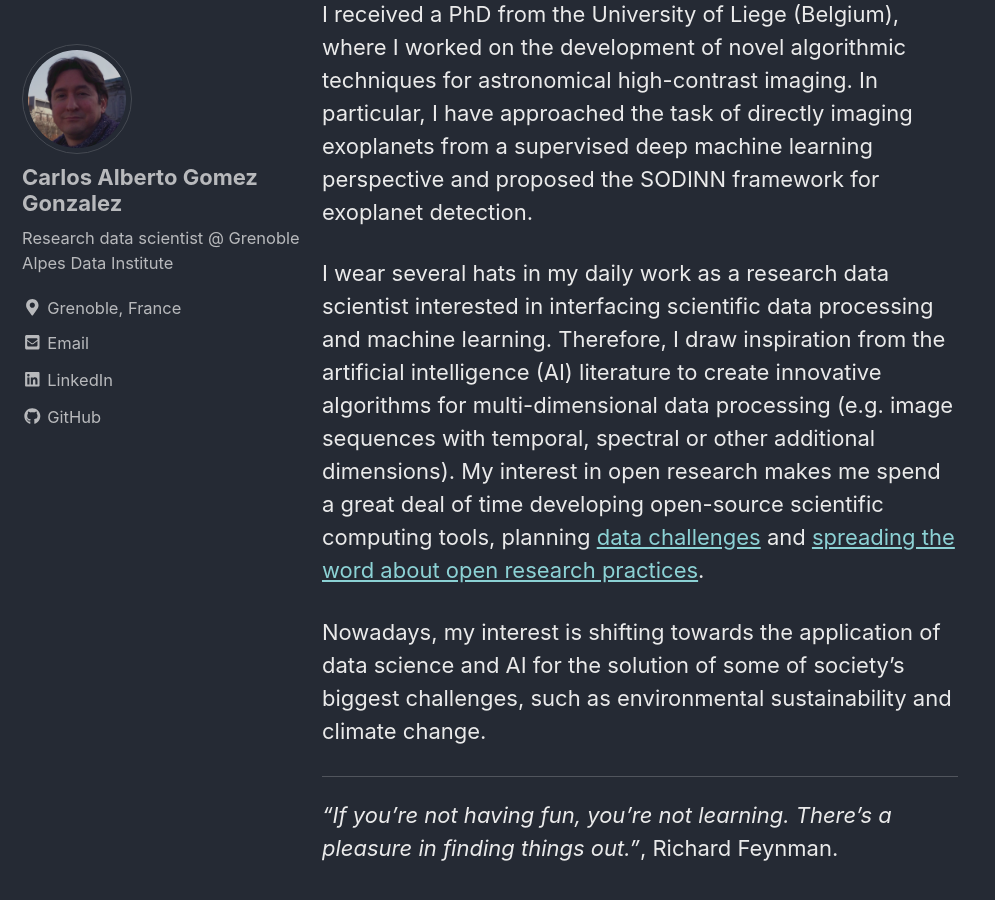
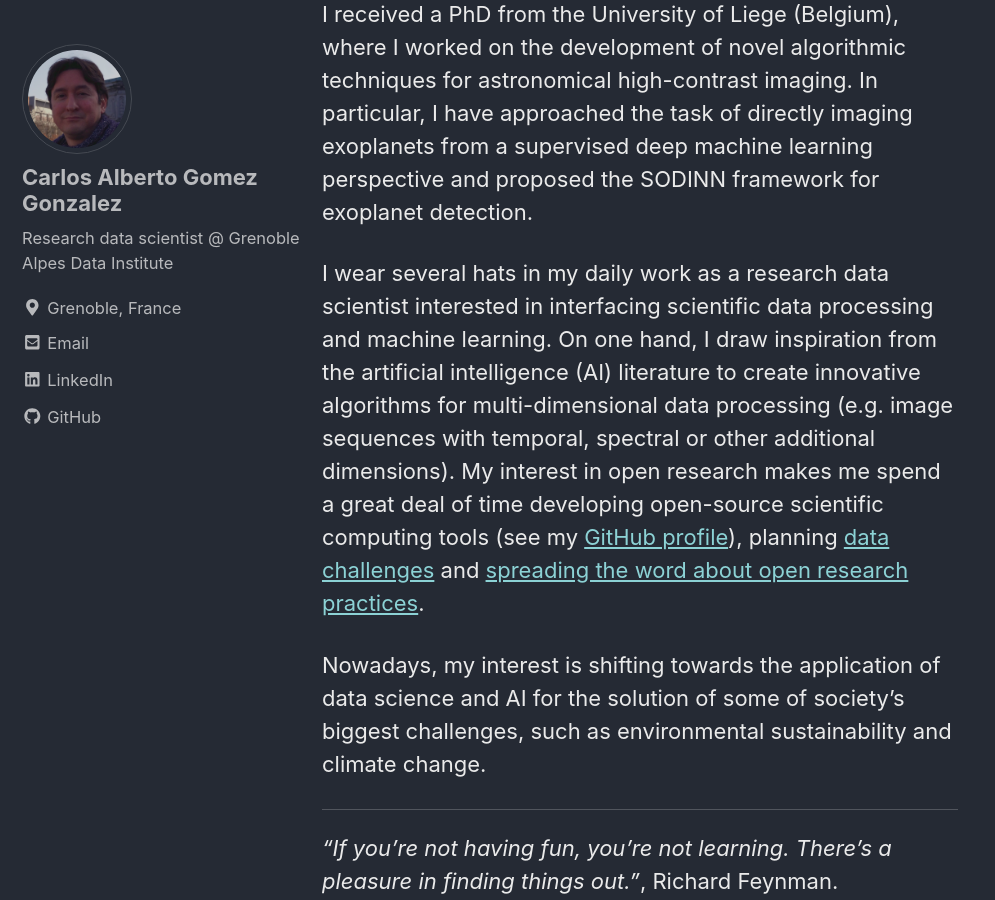
Before and after one commit to carlos-gg/carlos-gg.github.io, a Jekyll site: the page built from index.md, in a window 1280 px wide and 900 px high, scrolled down 425 px. Shown: the whole window, without its empty margins (0-995 px from the left). Built offline with Jekyll 4.4.1, drawn with Linux system fonts in a browser that asks for light colours; nearby versions of some CDN libraries; our own code applies the rules of GitHub Pages for plain Markdown files; the list of posts is cut into pages by our own code.

Commit message:
Updating intro

```diff
--- a/index.md
+++ b/index.md
@@ -1,6 +1,6 @@
 Research chair in data science for Earth, Space and Environmental Sciences at the [Grenoble Alpes Data Institute](https://data-institute.univ-grenoble-alpes.fr/). I received a PhD from the University of Liege (Belgium), where I worked on the development of novel algorithmic techniques for astronomical high-contrast imaging. In particular, I have approached the task of directly imaging exoplanets from a supervised deep machine learning perspective and proposed the SODINN framework for exoplanet detection.
 
-I wear several hats in my daily work as a research data scientist interested in interfacing scientific data processing and machine learning. Therefore, I draw inspiration from the artificial intelligence (AI) literature to create innovative algorithms for multi-dimensional data processing (e.g. image sequences with temporal, spectral or other additional dimensions). My interest in open research makes me spend a great deal of time developing open-source scientific computing tools, planning [data challenges](https://carlgogo.github.io/exoimaging_challenge/) and [spreading the word about open research practices](https://grenoble-alpes-data-institute.github.io/2018-05-31-grenoble-software-carpentry/).
+I wear several hats in my daily work as a research data scientist interested in interfacing scientific data processing and machine learning. On one hand, I draw inspiration from the artificial intelligence (AI) literature to create innovative algorithms for multi-dimensional data processing (e.g. image sequences with temporal, spectral or other additional dimensions). My interest in open research makes me spend a great deal of time developing open-source scientific computing tools (see my [GitHub profile](https://github.com/carlgogo/)), planning [data challenges](https://carlgogo.github.io/exoimaging_challenge/) and [spreading the word about open research practices](https://grenoble-alpes-data-institute.github.io/2018-05-31-grenoble-software-carpentry/).
 
 Nowadays, my interest is shifting towards the application of data science and AI for the solution of some of society's biggest challenges, such as environmental sustainability and climate change.
 
```
